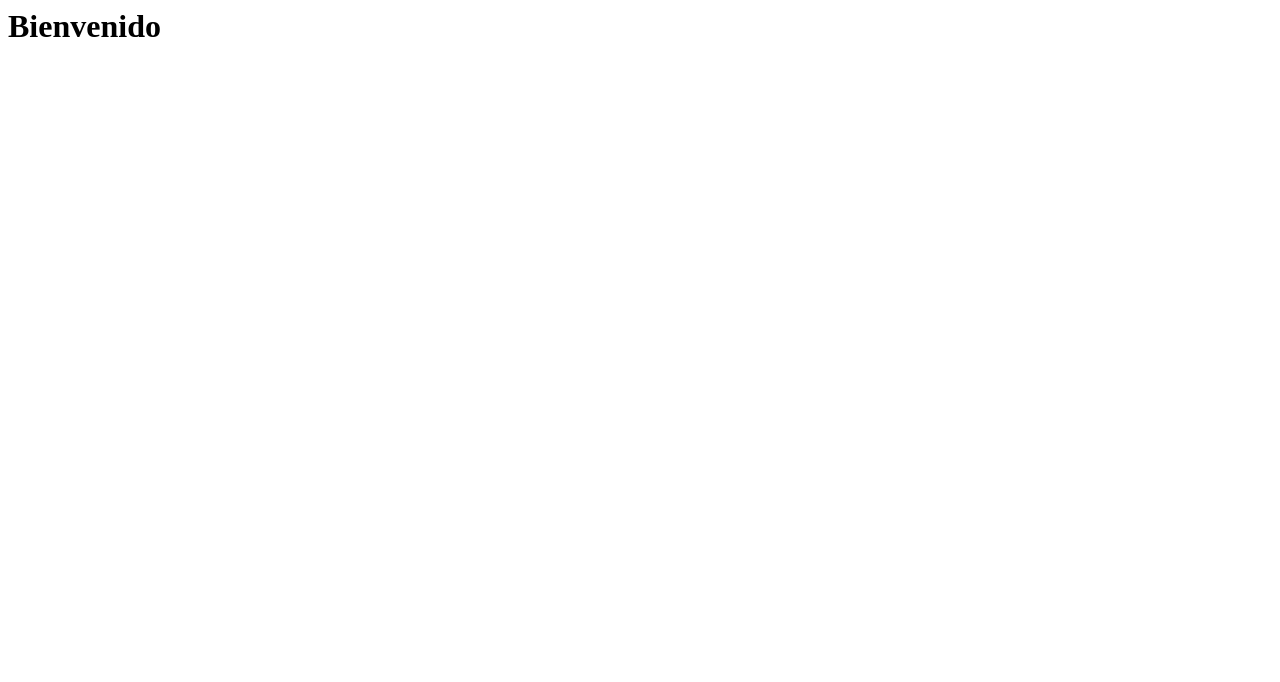
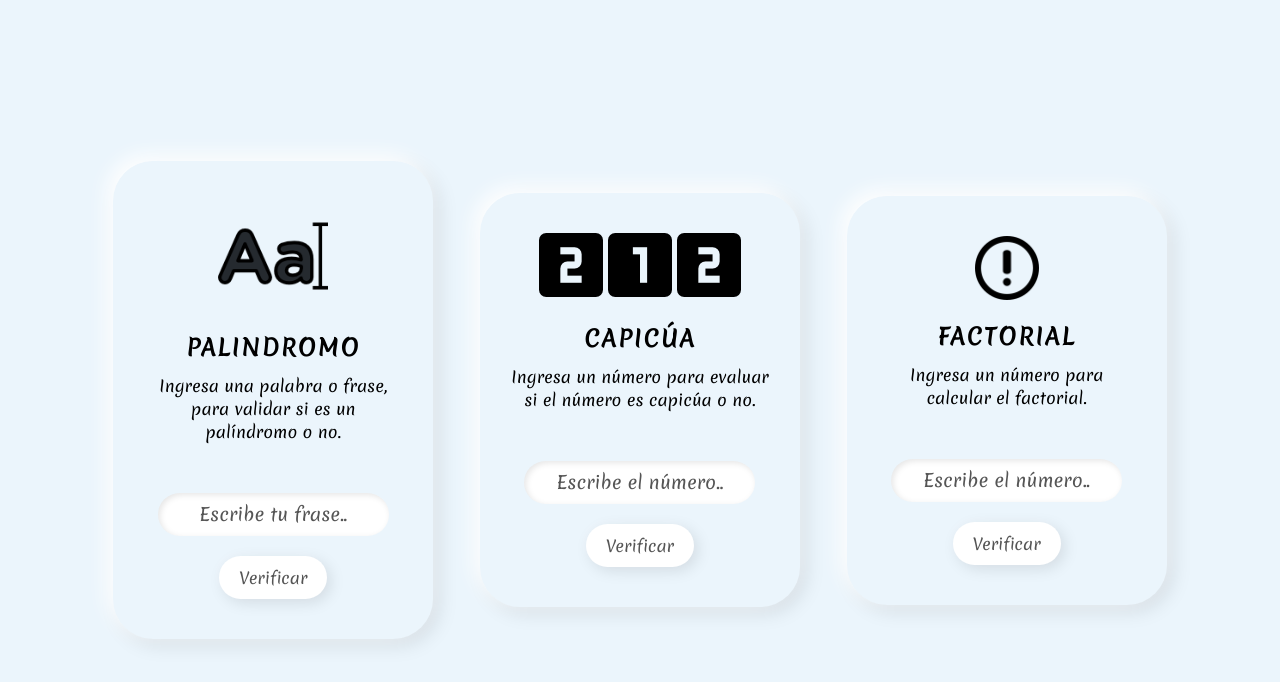
Before and after one commit to EduardoBorraz/EjerciciosJS, a plain HTML site: page index.html in a window 1280 px wide. Drawn offline with Linux system fonts and the light colour scheme.

Commit message:
EduardoBorraz
Diseño de las cards

```diff
--- a/index.html
+++ b/index.html
@@ -2,11 +2,65 @@
   <head>
     <meta charset="UTF-8" />
     <meta name="viewport" content="width=device-width, initial-scale=1.0" />
+    <link rel="stylesheet" href="main.css" />
     <title>JavaScript</title>
   </head>
   <body>
-    <div class="text-center mt-5">
-      <h1>Bienvenido</h1>
+    <div class="container">
+      <div class="card">
+        <div class="imgBx">
+          <img src="img/fuente.png" alt="fuente" />
+        </div>
+        <div class="contentBx">
+          <h2>PALINDROMO</h2>
+          <p>
+            Ingresa una palabra o frase, para validar si es un palíndromo o no.
+          </p>
+        </div>
+        <form>
+            <input placeholder="Escribe tu frase.." type="text"/>
+            <!-- <a href="#"><span>Verificar</span></a> -->
+            <button type="submit"><span>Verificar</span></button>
+        </form>
+      </div>
+
+      <div class="card">
+        <div class="imgBx">
+          <img src="img/dos.png" alt="dos"/>
+          <img src="img/uno.png" alt="uno"/>
+          <img src="img/dos.png" alt="dos"/>
+        </div>
+        <div class="contentBx">
+          <h2>CAPICÚA</h2>
+          <p>
+            Ingresa un número para evaluar si el número es capicúa o no.
+          </p>
+        </div>
+        <form>
+          <input placeholder="Escribe el número.." type="number"/>
+          <button type="submit"><span>Verificar</span></button>
+        </form>
+      </div>
+
+      <div class="card">
+        <div class="imgBx">
+          <img src="img/alerta.png" alt="factorial"/>
+        </div>
+        <div class="contentBx">
+          <h2>FACTORIAL</h2>
+          <p>
+            Ingresa un número para calcular el factorial.
+          </p>
+        </div>
+        <form>
+            <input placeholder="Escribe el número.." type="number"/>
+            <button type="submit"><span>Verificar</span></button>
+        </form>
+      </div>
     </div>
   </body>
+
+  <!-- <footer>
+    Iconos diseñados por <a href="http://www.freepik.com/" title="Freepik">Freepik</a> from <a href="https://www.flaticon.es/" title="Flaticon"> www.flaticon.es</a>
+  </footer> -->
 </html>
--- /dev/null
+++ b/main.css
@@ -0,0 +1,123 @@
+@import url("https://fonts.googleapis.com/css2?family=Merienda&display=swap");
+* {
+  margin: 0;
+  padding: 0;
+  box-sizing: border-box;
+  font-family: "Merienda", cursive;
+}
+body {
+  display: flex;
+  justify-content: center;
+  align-items: center;
+  min-height: 100vh;
+  background: #ebf5fc;
+}
+.contenedor{
+
+    min-height: 100vh;
+    justify-content: center;
+}
+.container{
+    position: relative;
+    display: flex;
+    justify-content: space-around;
+    align-items: center;
+    flex-wrap: wrap;
+    width: 1100px;
+}
+.container .card{
+    width: 320px;
+    margin: 20px;
+    padding: 40px 30px;
+    background: #ebf5fc;
+    border-radius: 40px;
+    box-shadow: -6px -6px 20px rgba(255, 255, 255, 1),
+                 6px  6px  20px rgba(0, 0, 0, 0.1);
+}
+.container .card:hover{
+    box-shadow: inset -6px -6px 10px rgba(255, 255, 255, 0.5),
+                inset  6px 6px 20px rgba(0, 0, 0, 0.05)
+}
+.container .card .imgBx{
+    position: relative;
+    text-align: center;
+}
+.container .card .imgBx img{
+    max-width: 110px;
+}
+.container .card .contentBx{
+    position: relative;
+    margin-top: 20px;
+    text-align: center;
+}
+.container .card .contentBx h2{
+    color: #000000;
+    font-weight: 700;
+    font-size: 1.4em;
+    letter-spacing: 2px;
+}
+.container .card .contentBx p{
+    color: #000000;
+    margin-top: 10px;
+}
+form{
+    position: relative;
+    margin-top: 30px;
+    text-align: center;
+}
+form button{
+    display: inline-block;
+    padding: 10px 20px;
+    border-radius: 40px;
+    border: none;
+    outline: none;
+    margin-top: 20px;
+    background: #fff;
+    /* color: #32a3b1; */
+    color: #555;
+    font-size: 16px;
+    text-decoration: none;
+    box-shadow: -4px -4px 15px rgba(255, 255, 255, .1),
+                 4px  4px  15px rgba(0,0, 0, 0.1);
+}
+form button:hover{
+    box-shadow: inset -4px -4px 10px rgba(255, 255, 255, 0.5),
+                inset 4px 4px 10px rgba(0, 0, 0, 0.1)
+}
+form button:hover span{
+    display: block;
+    transform: scale(0.98);
+}
+form button:active{
+    color: #32a3b1;
+    box-shadow: inset -2px -2px 6px rgba(255,255,255,1),
+                inset 2px 2px 6px rgba(0,0,0,0.1)
+}
+form input{
+    display: inline-block;
+    padding: 10px 20px;
+    border: none;
+    outline: none;
+    border-radius: 40px;
+    margin-top: 20px;
+    color: #000000;
+    font-size: 16px;
+    text-decoration: none;
+    text-align: center;
+    box-shadow: inset -2px -2px 6px rgba(255, 255, 255, .1),
+                 inset 2px  2px  6px rgba(0,0, 0, 0.1);
+}
+form input::placeholder{
+    color: #555;
+    font-size: 18px;
+}
+input[type=number]::-webkit-inner-spin-button,
+input[type=number]::-webkit-outer-spin-button {
+    -webkit-appearance: none;
+    margin: 0;
+}
+input[type=number] { -moz-appearance:textfield; }
+.container .card:hover .imgBx,
+.container .card:hover .contentBx{
+    transform: scale(0.98);
+}
```
Also changed, not shown: main.js (+17 -0 lines), img/alerta.png (added), img/dos.png (added), img/factorial.png (added), img/fuente.png (added), img/uno.png (added).
